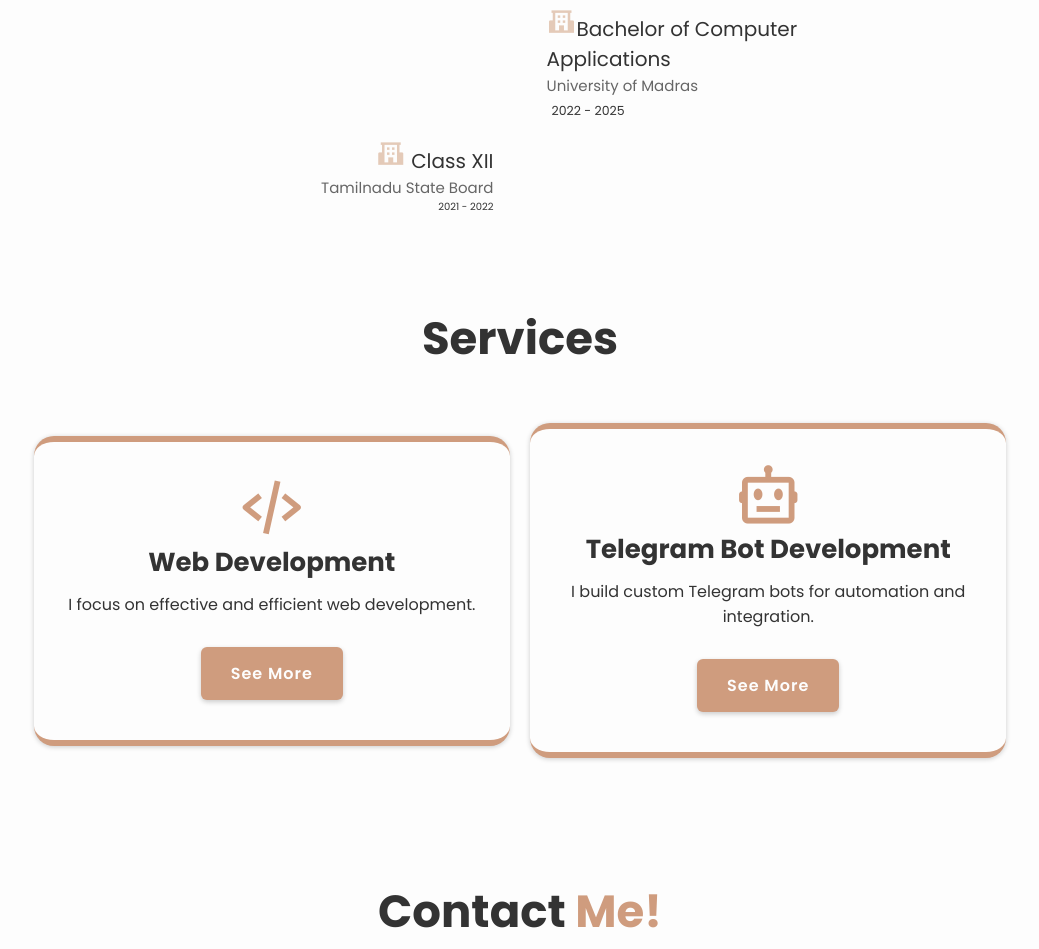
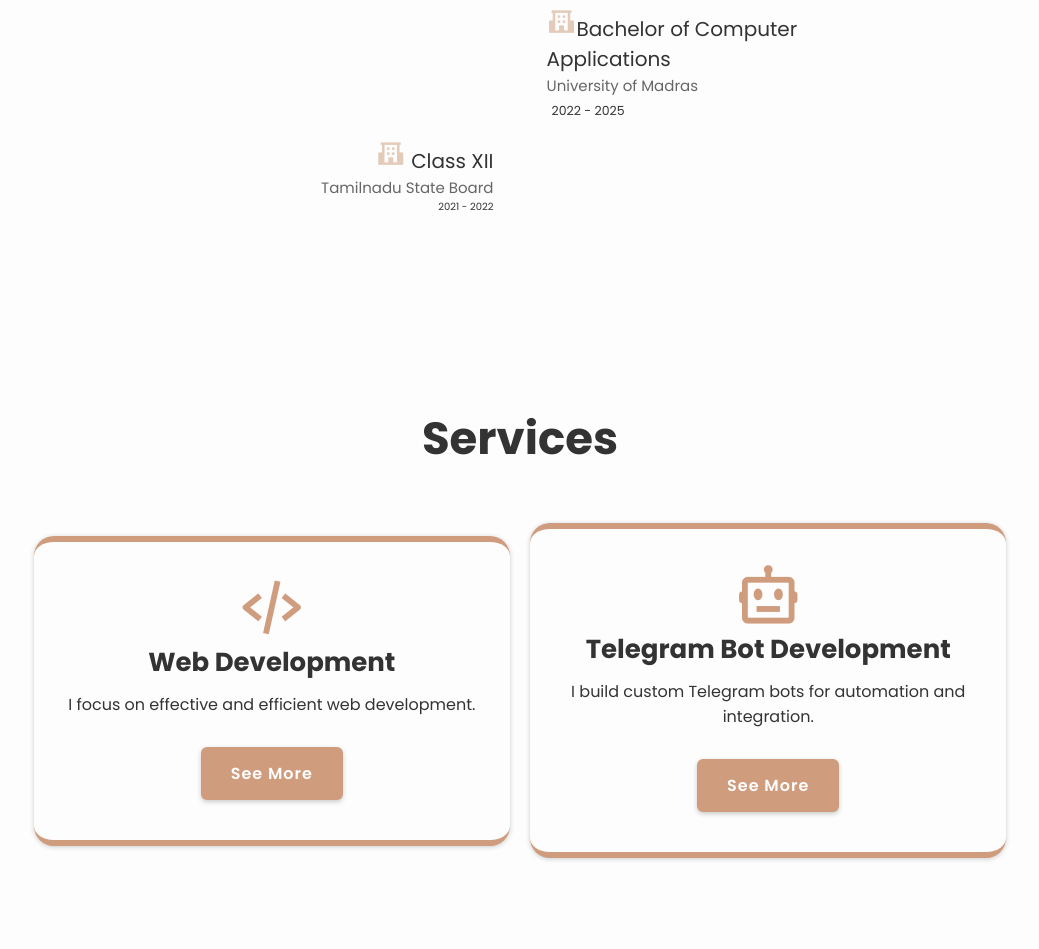
Before and after one commit to PROMURALI77/portfolio, a plain HTML site: page index.html in a window 1280 px wide. Shown: the part 2231-3180 px from the top of the page, without its empty margins (120-1159 px from the left). Drawn offline with nearby package versions, Linux system fonts and the light colour scheme; some icons are missing.

Commit message:
Update style.css

```diff
--- a/style.css
+++ b/style.css
@@ -341,7 +341,7 @@ span {
 .services {
     min-height: auto;
     padding-bottom: 10rem;
-    margin-top: -300px;
+    margin-top: -200px;
 }
 
 .services h2 {
@@ -1301,4 +1301,5 @@ span {
 }
 img {
     border-radius: 20px;
+
 }
```
